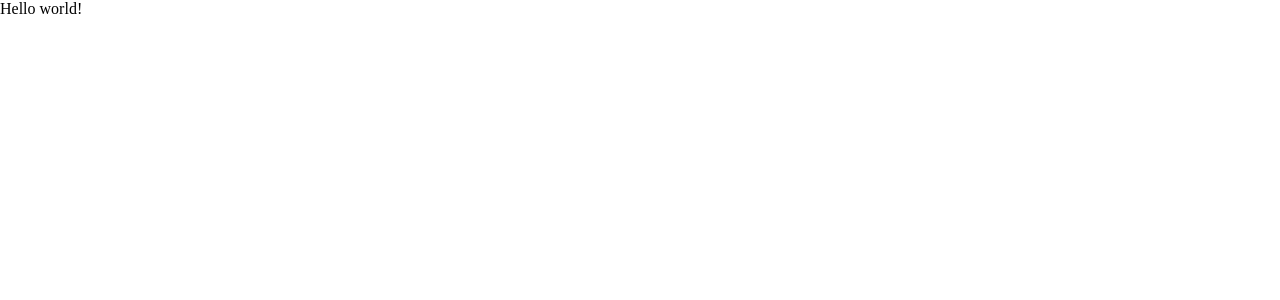
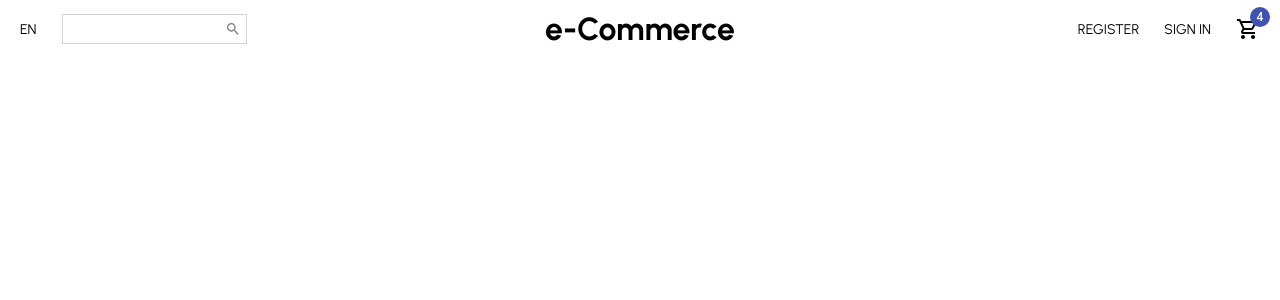
Before and after one commit to pedroandradee/ecommerce, a React (Create React App) app in the folder client/: page / in a window 1280 px wide. Shown: the top 300 px of the page. Built offline with nearby package versions, Linux system fonts and the light colour scheme.

Commit message:
navbar creation

```diff
--- a/client/package.json
+++ b/client/package.json
@@ -3,12 +3,15 @@
   "version": "0.1.0",
   "private": true,
   "dependencies": {
+    "@material-ui/core": "^4.12.3",
+    "@material-ui/icons": "^4.11.2",
     "@testing-library/jest-dom": "^5.11.4",
     "@testing-library/react": "^11.1.0",
     "@testing-library/user-event": "^12.1.10",
     "react": "^17.0.2",
     "react-dom": "^17.0.2",
     "react-scripts": "4.0.3",
+    "styled-components": "^5.3.1",
     "web-vitals": "^1.0.1"
   },
   "scripts": {
--- a/client/public/index.html
+++ b/client/public/index.html
@@ -8,9 +8,14 @@
   <style>
     * {
       margin: 0;
+      font-family: 'Urbanist', sans-serif;
     }
   </style>
-  <title>React App</title>
+  <link
+    href="https://fonts.googleapis.com/css2?family=Urbanist:ital,wght@0,200;0,300;0,400;0,500;0,600;0,700;0,800;1,200;1,300;1,400;1,500;1,600;1,700;1,800&display=swap"
+    rel="stylesheet"
+  >
+  <title>e-Commerce App</title>
 </head>
 
 <body>
--- a/client/src/App.jsx
+++ b/client/src/App.jsx
@@ -1,5 +1,7 @@
+import Home from "./pages/Home";
+
 const App = () => {
-  return <div>Hello world!</div>;
+  return <Home />;
 };
 
 export default App;
--- /dev/null
+++ b/client/src/components/Navbar.jsx
@@ -0,0 +1,88 @@
+import React from 'react'
+import { Search, ShoppingCartOutlined } from "@material-ui/icons"
+import styled from "styled-components";
+import { Badge } from '@material-ui/core';
+
+const Container = styled.div`
+    height: 60px;
+`
+
+const Wrapper = styled.div`
+    padding: 10px 20px;
+    display: flex;
+    align-items: center;
+    justify-content: space-between;
+`;
+
+const Left = styled.div`
+    flex:1;
+    display: flex;
+    align-items: center;
+`;
+
+const Language = styled.span`
+    font-size: 14px;
+    cursor: pointer;
+`;
+
+const SearchContainer = styled.div`
+    border: 0.5px solid lightgray;
+    display: flex;
+    align-items: center;
+    margin-left: 25px;
+    padding: 5px;
+`;
+
+const Input = styled.input`
+    border: none;
+`;
+
+const Center = styled.div`
+    flex:1;
+    text-align: center;
+`;
+
+const Logo = styled.h1`
+    font-weight: bold;
+`;
+
+const Right = styled.div`
+    flex:1;
+    display: flex;
+    align-items: center;
+    justify-content: flex-end;
+`;
+
+const MenuItem = styled.div`
+    font-size: 14px;
+    cursor: pointer;
+    margin-left: 25px;
+`;
+
+const Navbar = () => {
+    return (
+        <Container>
+            <Wrapper>
+                <Left>
+                    <Language>EN</Language>
+                    <SearchContainer>
+                        <Input/>
+                        <Search style={{color:"gray", fontSize:16}}/>
+                    </SearchContainer>
+                </Left>
+                <Center><Logo>e-Commerce</Logo></Center>
+                <Right>
+                    <MenuItem>REGISTER</MenuItem>
+                    <MenuItem>SIGN IN</MenuItem>
+                    <MenuItem>
+                        <Badge badgeContent={4} color="primary">
+                            <ShoppingCartOutlined />
+                        </Badge>
+                    </MenuItem>
+                </Right>
+            </Wrapper>
+        </Container>
+    )
+}
+
+export default Navbar
--- /dev/null
+++ b/client/src/pages/Home.jsx
@@ -0,0 +1,13 @@
+import React from 'react'
+import Navbar from '../components/Navbar'
+
+
+const Home = () => {
+    return (
+        <div>
+            <Navbar />
+        </div>
+    )
+}
+
+export default Home
```
Also changed, not shown: 1 other file (tests, documents, lock files or other folders).
